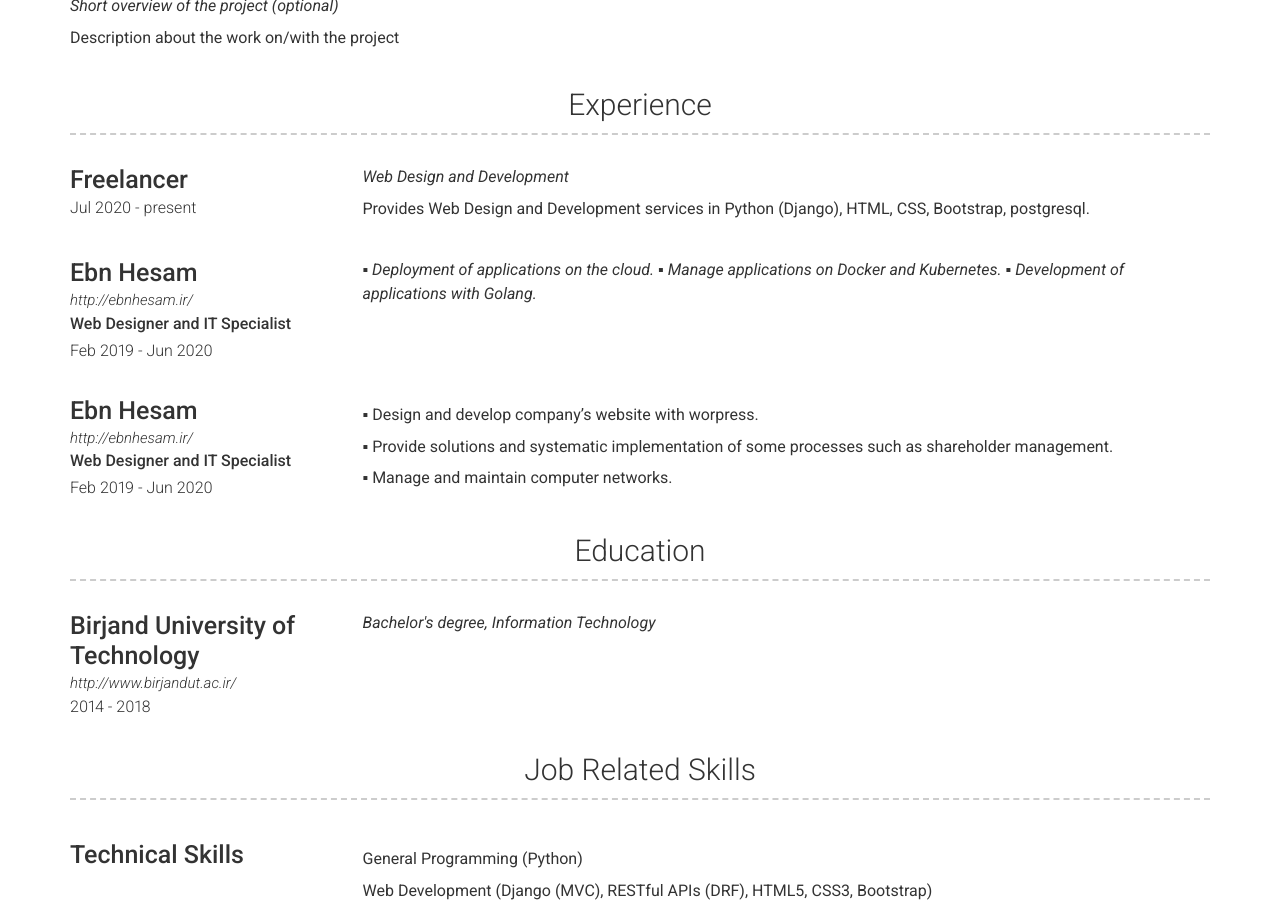
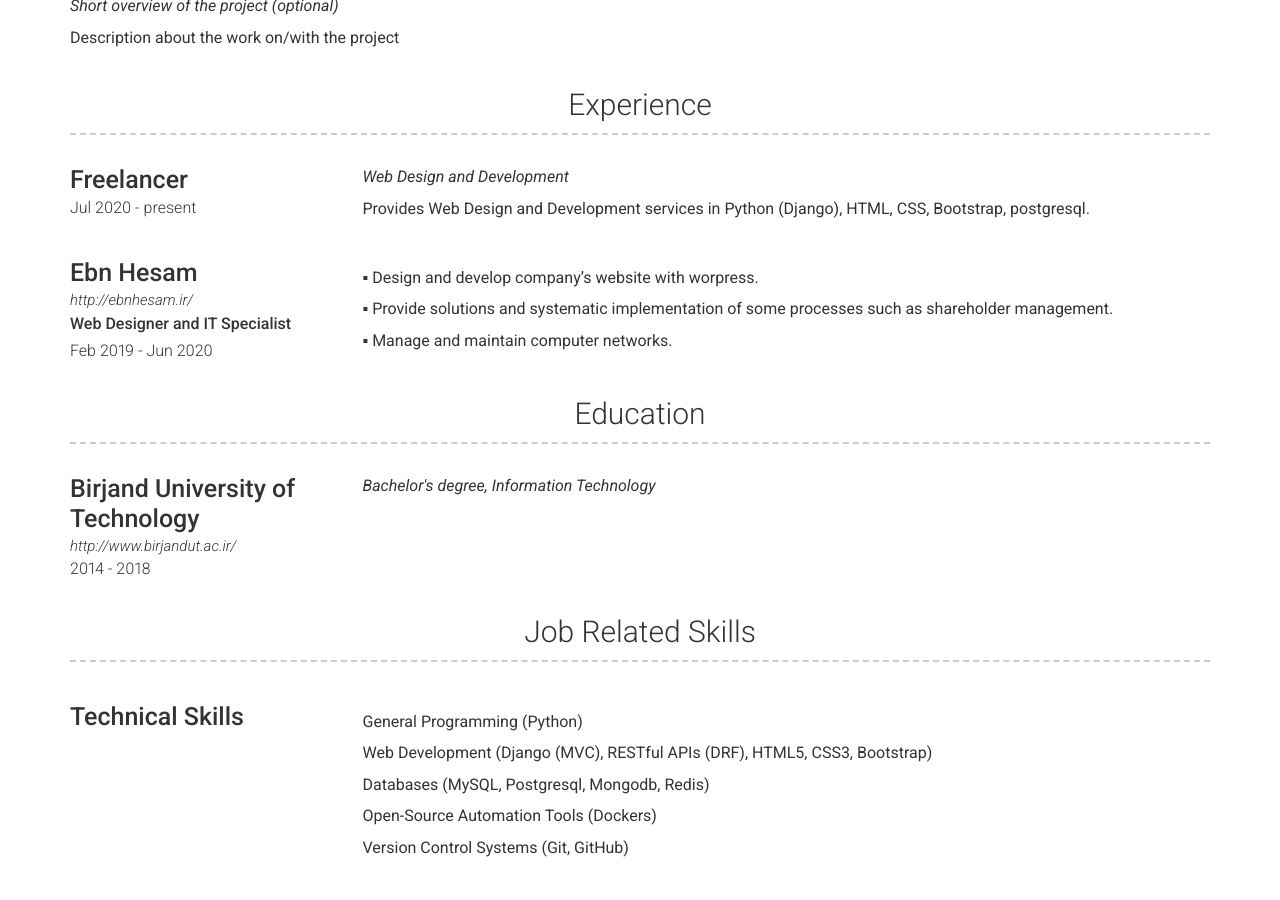
Before and after one commit to mohsenhsz/mohsenhsz.github.io, a Jekyll site: the page built from index.md, in a window 1280 px wide and 900 px high, scrolled down 693 px. Built offline with Jekyll 4.4.1, drawn with Linux system fonts in a browser that asks for light colours; nearby versions of some CDN libraries.

Commit message:
Update experience.yml

```diff
--- a/_data/experience.yml
+++ b/_data/experience.yml
@@ -7,18 +7,6 @@
   description: |
     Provides Web Design and Development services in Python (Django), HTML, CSS, Bootstrap, postgresql.
 
-- layout: left
-  company: Ebn Hesam
-  link: http://ebnhesam.ir/
-  job_title: Web Designer and IT Specialist
-  dates: Feb 2019 - Jun 2020
-  quote: >
-    ▪ Deployment of applications on the cloud.
-
-    ▪ Manage applications on Docker and Kubernetes.
-
-    ▪ Development of applications with Golang.
-  description:
 
 - layout: left
   company: Ebn Hesam
```
